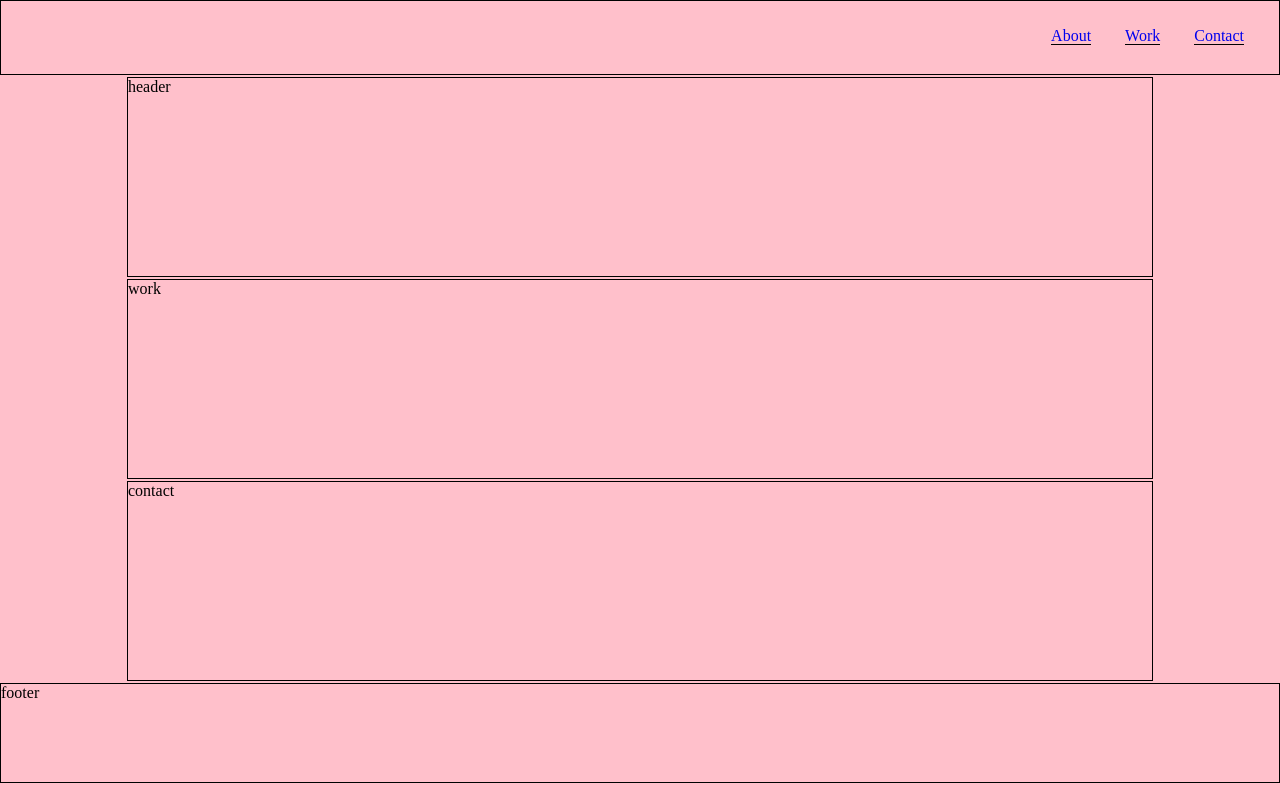
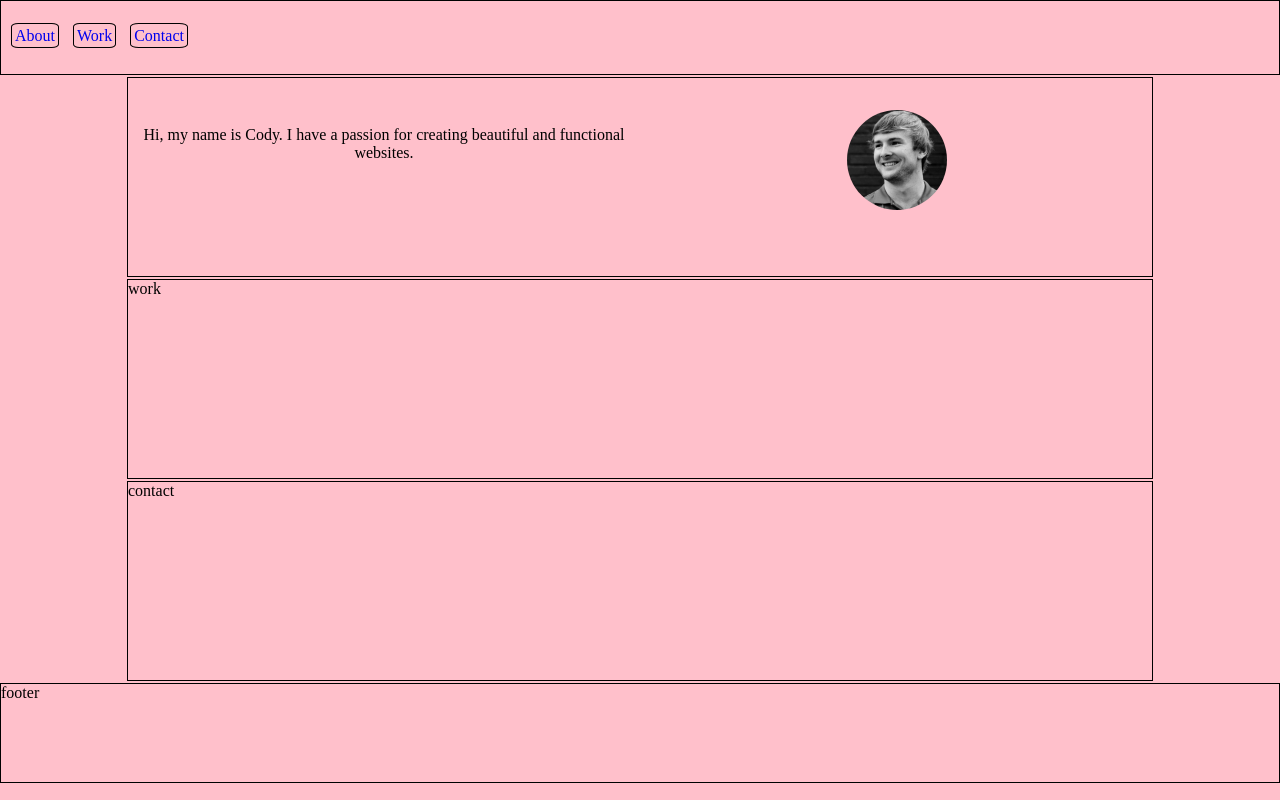
Before and after one commit to Code-Man23/Code-Man23.github.io, a plain HTML site: page index.html in a window 1280 px wide. Drawn offline with Linux system fonts and the light colour scheme.

Commit message:
going to switch to a bootstrap heavy layout. this is the CSS grid/flexbox version

```diff
--- a/index.html
+++ b/index.html
@@ -7,8 +7,9 @@
     <title></title>
   </head>
   <body>
+
       <div class="grid">
-      <div id="navigation">
+        <nav id="navigation">
           <div class="navwrap">
             <ul>
               <li><a href="#about">About</a></li>
@@ -16,7 +17,7 @@
               <li><a href="#about">Contact</a></li>
             </ul>
           </div>
-      </div>
+        </nav>
 
 
 
@@ -29,8 +30,21 @@
 
 
       <div id="header">
-        header
+        <div class="profileContainer">
+          <div class="left-half">
+            <p>
+              Hi, my name is Cody.  I have a passion for creating
+              beautiful and functional websites.
+            </p>
           </div>
+          <div class="right-half">
+            <img class="clearfix profilepic" src="ProfilePic.jpg" alt="Headshot of Cody" />
+          </div>
+        </div>
+      </div>
+
+
+
       <div id="work">
         work
       </div>
--- a/styles.css
+++ b/styles.css
@@ -47,17 +47,57 @@ body {
 }
 /* Navigation */
 .navwrap {
-  text-align: right;
+  text-align: left;
+}
+ul {
+  padding: 0px;
 }
 li {
   display: inline-block;
-  margin: 10px;
-  padding-right: 10px;
+  margin: 10px 5px;
 }
-li:last-child {
-  margin-right: 25px;
+li:first-child {
+  margin-left: 10px;
 }
 li a {
   text-decoration: none;
-  border-bottom: 1px solid black;
+  border: 1px solid black;
+  border-radius: 15%;
+  padding: 3px;
 }
+li a:hover {
+  background-color: black;
+}
+
+/* Header Content */
+.profileContainer {
+  display: flex;
+  margin-top: 2rem;
+}
+.left-half {
+  flex: 1;
+  text-align: center;
+}
+.right-half {
+  flex: 1;
+}
+.profilepic {
+  border-radius: 50%;
+  height: 100px;
+  width: 100px;
+  margin-right: 40%;
+  float: right;
+}
+
+
+
+
+
+
+
+/* Float Clearfix */
+.clearfix:after {
+  content: "";
+  display: table;
+  clear: both;
+}
```
Lines whose indentation alone changed are shown as unchanged.
